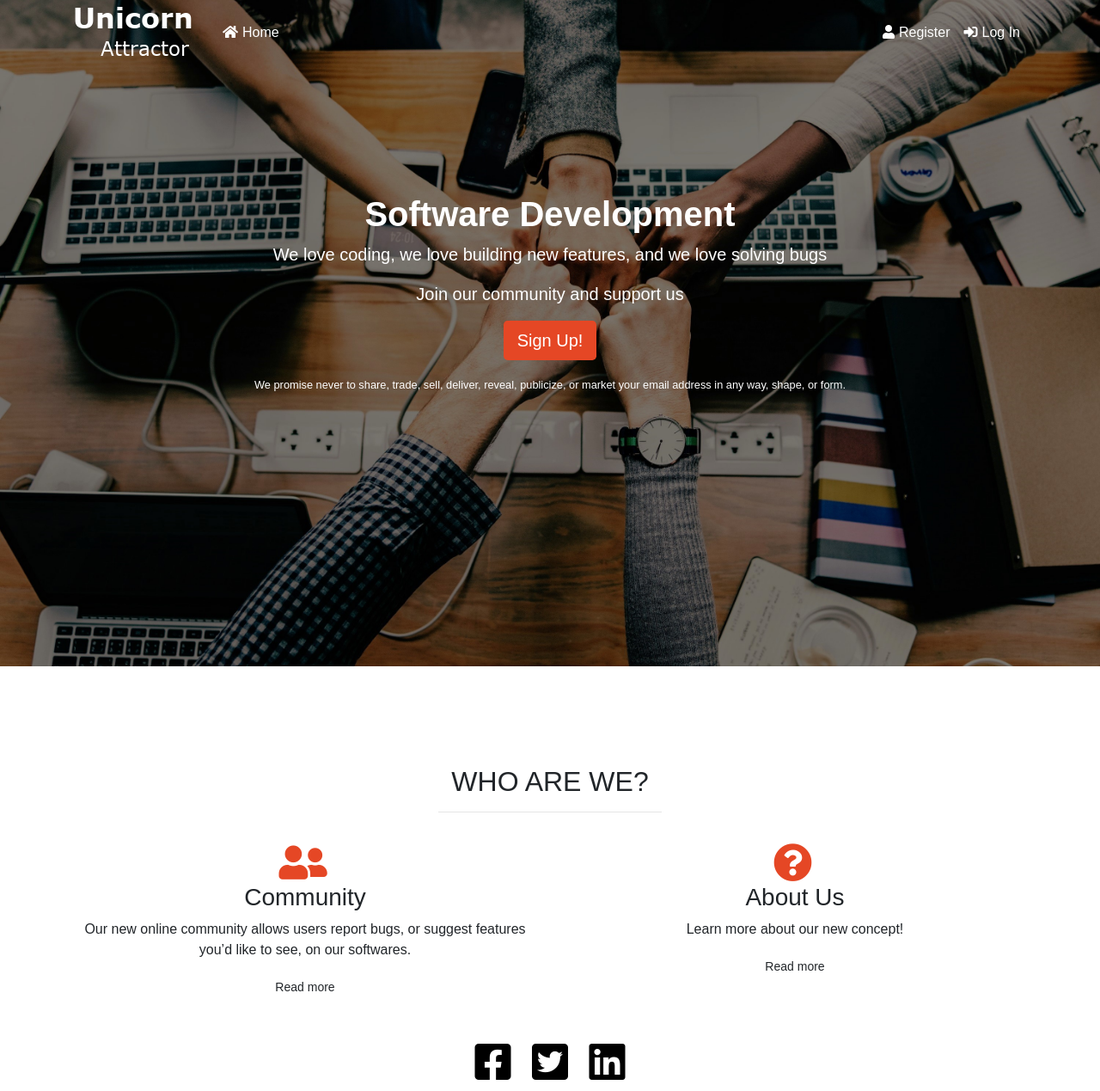
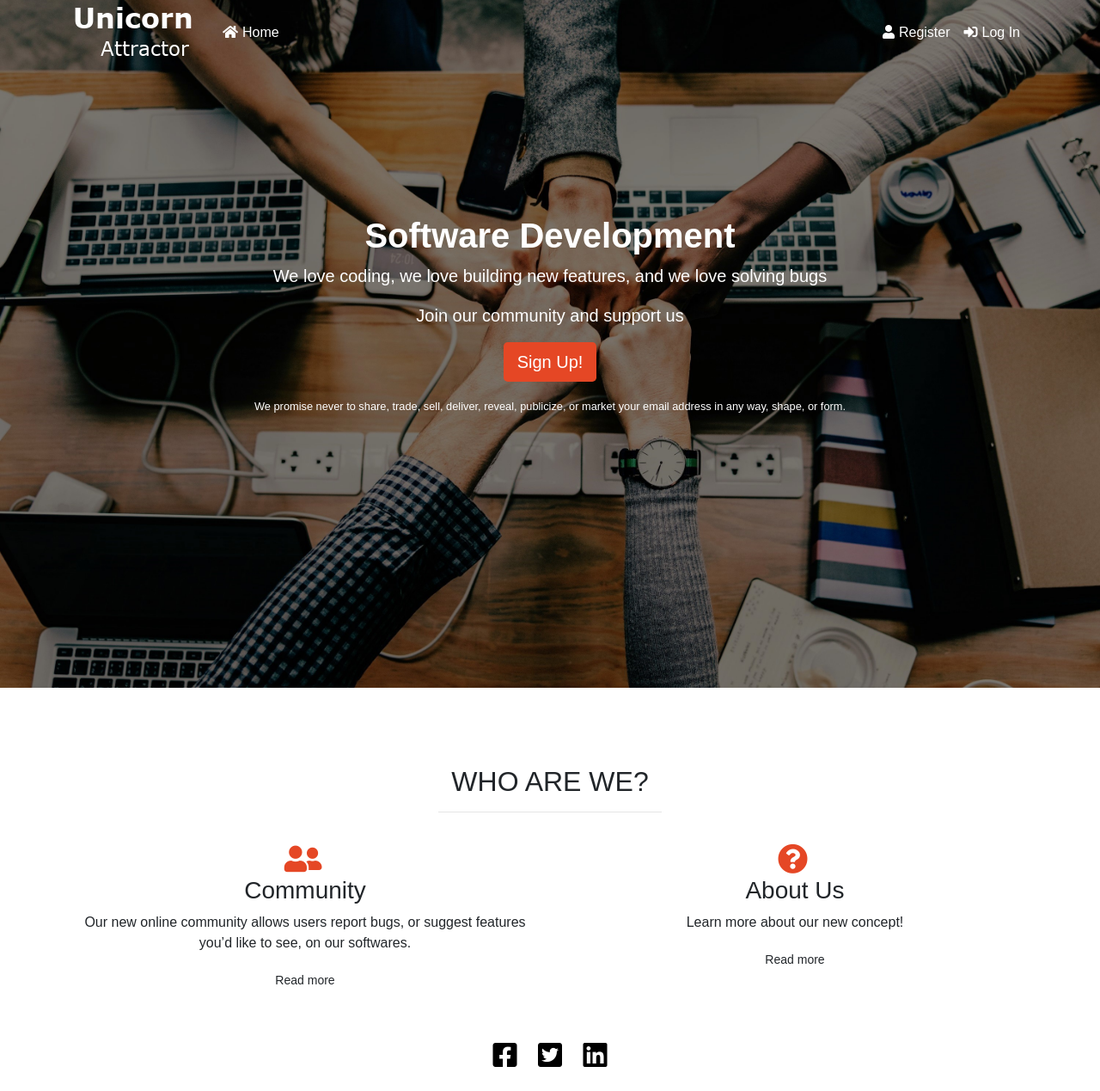
Before and after one commit to krivanpeter/the-issue-tracker, a Django app: page / in a window 1280 px wide. Shown: the whole page at 86% size. After the commit the page ends 1241 px from the top, so only its background shows below. Run offline with Django 3.2, Linux system fonts and the light colour scheme; some libraries are stand-ins or nearby versions.

Commit message:
jumbotron position fixed and added into a container

```diff
--- a/accounts/templates/index.html
+++ b/accounts/templates/index.html
@@ -77,16 +77,18 @@
         </div>
     </div>
 </nav>
-<section class="jumbotron-fluid text-center white-text welcome-page-bg d-none d-md-block">
-    <h1><strong>Software Development</strong></h1>
-    <p class="lead"><b>We love coding, we love building new features, and we love solving bugs</b></p>
-    <p class="lead"><b>Join our community and support us</b></p>
-    <p><a class="btn btn-primary btn-lg btn-sign-up" role="button" href="/accounts/register/">Sign Up!</a></p>
-    <p class="text-muted"><small class="white-text">We promise never to share, trade, sell, deliver, reveal, publicize, or market your email address in any way, shape, or form.</small></p>
+<section class="jumbotron-container">
+    <div class="jumbotron-fluid text-center white-text welcome-page-bg d-none d-md-block">
+        <h1><strong>Software Development</strong></h1>
+        <p class="lead"><b>We love coding, we love building new features, and we love solving bugs</b></p>
+        <p class="lead"><b>Join our community and support us</b></p>
+        <p><a class="btn btn-primary btn-lg btn-sign-up" role="button" href="/accounts/register/">Sign Up!</a></p>
+        <p class="text-muted"><small class="white-text">We promise never to share, trade, sell, deliver, reveal, publicize, or market your email address in any way, shape, or form.</small></p>
     </div>
 </section>
+</div>
 {% endblock %} {% block footer %}
-<div class="who-are-we">
+<section class="who-are-we">
     <div class="container">
         <div class="row justify-content-center">
             <div class="col-xs-12">
@@ -117,6 +119,6 @@
             </div>
         </div>
     </div>
-</div>
+</section>
 
 {% endblock %}
--- a/static/css/custom.css
+++ b/static/css/custom.css
@@ -125,7 +125,7 @@ a .fab {
 .fa-user-friends,
 .fa-question-circle {
     color: #E54725;
-    font-size: 45px;
+    font-size: 35px;
 }
 
 @media(min-width: 768px) {
@@ -136,10 +136,15 @@ a .fab {
     .navbar-collapse {
         background-color: transparent;
     }
+    .jumbotron-container {
+        position: relative;
+        top: -75px;
+        margin: 0;
+        width: 100%;
+        height: 100vh;
+    }
     .jumbotron-fluid {
         position: relative;
-        top: -100px;
-        margin: 0;
         padding-top: 250px;
         width: 100%;
         height: 100vh;
--- a/templates/base.html
+++ b/templates/base.html
@@ -23,9 +23,9 @@
     <footer class="community-pages-footer">
         <div class="d-flex justify-content-center">
             <div>
-                <a href="#"><i class="fab fa-facebook-square fa-3x"></i></a>
-                <a href="#"><i class="fab fa-twitter-square fa-3x"></i></a>
-                <a href="#"><i class="fab fa-linkedin fa-3x"></i></a>
+                <a href="#"><i class="fab fa-facebook-square fa-2x"></i></a>
+                <a href="#"><i class="fab fa-twitter-square fa-2x"></i></a>
+                <a href="#"><i class="fab fa-linkedin fa-2x"></i></a>
             </div>
         </div>
     </footer>
```
